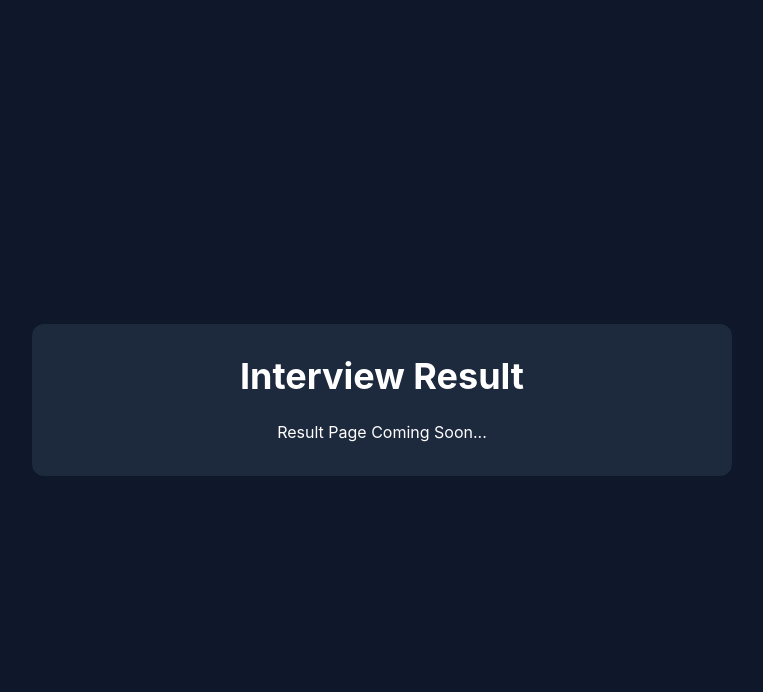
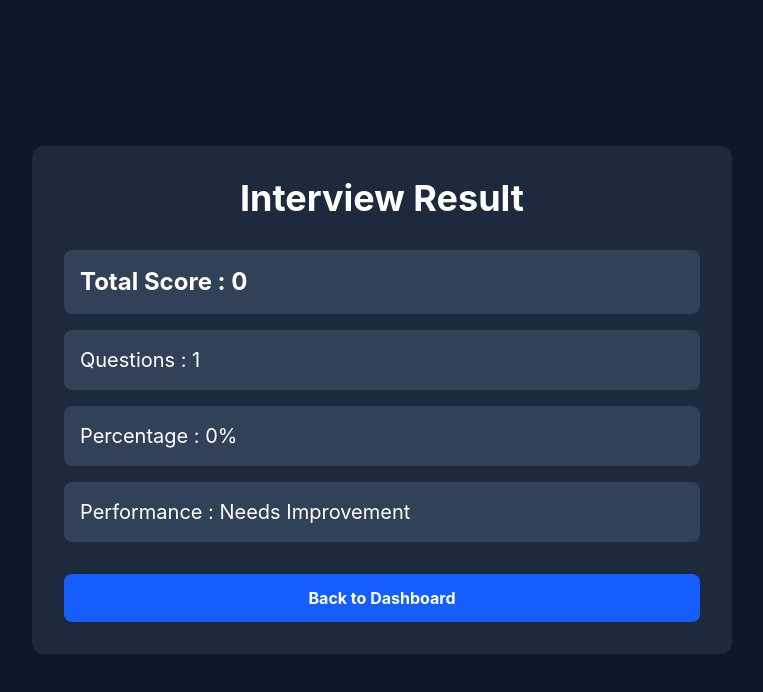
Before and after one commit to ShubhamMewara717/ai-interview-assistant, a React app in the folder frontend/: page /result in a window 1280 px wide. Shown: the top 692 px of the page, without its empty margins (258-1021 px from the left). Built offline with nearby package versions, Linux system fonts and the light colour scheme; the HTML template or start-up script is replaced by a standard one.

Commit message:
update: Interview flow and Result page

```diff
--- a/frontend/src/pages/Interview.jsx
+++ b/frontend/src/pages/Interview.jsx
@@ -4,11 +4,11 @@ import { useNavigate } from "react-router-dom";
 function Interview() {
 
   const navigate = useNavigate();
+
   const [questions, setQuestions] = useState([]);
   const [currentQuestion, setCurrentQuestion] = useState(0);
 
   const [answer, setAnswer] = useState("");
-
   const [score, setScore] = useState("");
   const [feedback, setFeedback] = useState("");
 
@@ -85,14 +85,18 @@ function Interview() {
       setCurrentQuestion(currentQuestion + 1);
 
       setAnswer("");
-
       setScore("");
-
       setFeedback("");
 
     } else {
 
-      navigate("/result");
+      navigate("/result", {
+        state: {
+          score: score,
+          feedback: feedback,
+          totalQuestions: questions.length
+        }
+      });
 
     }
 
@@ -152,7 +156,9 @@ function Interview() {
                   onClick={nextQuestion}
                   className="mt-6 w-full bg-green-600 hover:bg-green-700 py-3 rounded-lg font-bold"
                 >
-                  Next Question
+                  {currentQuestion + 1 === questions.length
+                    ? "Finish Interview"
+                    : "Next Question"}
                 </button>
 
               </div>
--- a/frontend/src/pages/Result.jsx
+++ b/frontend/src/pages/Result.jsx
@@ -1,15 +1,72 @@
+import { useNavigate } from "react-router-dom";
+
 function Result() {
+
+  const navigate = useNavigate();
+
+  const totalScore = localStorage.getItem("totalScore") || 0;
+  const totalQuestions = localStorage.getItem("totalQuestions") || 1;
+
+  const percentage = Math.round((totalScore / (totalQuestions * 10)) * 100);
+
+  let performance = "";
+
+  if (percentage >= 80) {
+    performance = "Excellent";
+  } else if (percentage >= 60) {
+    performance = "Good";
+  } else if (percentage >= 40) {
+    performance = "Average";
+  } else {
+    performance = "Needs Improvement";
+  }
+
   return (
     <div className="min-h-screen bg-slate-900 text-white flex justify-center items-center">
+
       <div className="bg-slate-800 p-8 rounded-xl w-[700px]">
+
         <h1 className="text-4xl font-bold text-center">
           Interview Result
         </h1>
 
-        <p className="text-center mt-6">
-          Result Page Coming Soon...
-        </p>
+        <div className="mt-8 space-y-4">
+
+          <div className="bg-slate-700 p-4 rounded-lg">
+            <h2 className="text-2xl font-bold">
+              Total Score : {totalScore}
+            </h2>
+          </div>
+
+          <div className="bg-slate-700 p-4 rounded-lg">
+            <h2 className="text-xl">
+              Questions : {totalQuestions}
+            </h2>
+          </div>
+
+          <div className="bg-slate-700 p-4 rounded-lg">
+            <h2 className="text-xl">
+              Percentage : {percentage}%
+            </h2>
+          </div>
+
+          <div className="bg-slate-700 p-4 rounded-lg">
+            <h2 className="text-xl">
+              Performance : {performance}
+            </h2>
+          </div>
+
+        </div>
+
+        <button
+          onClick={() => navigate("/dashboard")}
+          className="mt-8 w-full bg-blue-600 hover:bg-blue-700 py-3 rounded-lg font-bold"
+        >
+          Back to Dashboard
+        </button>
+
       </div>
+
     </div>
   );
 }
```
